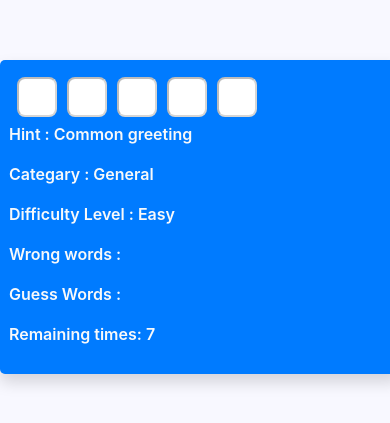
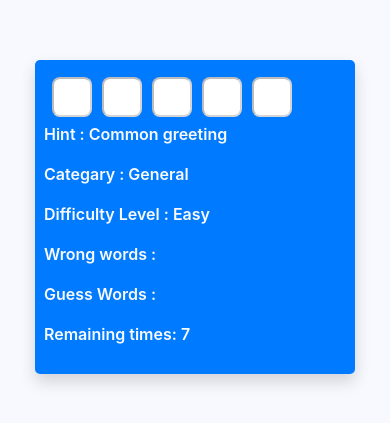
Before and after one commit to M-Adil-code/Word-Guess-Game, a plain HTML site: page index.html in a window 390 px wide. Shown: the part 205-628 px from the top of the page. Drawn offline with nearby package versions, Linux system fonts and the light colour scheme.

Commit message:
fixing width

```diff
--- a/style.css
+++ b/style.css
@@ -2,7 +2,7 @@ body{
 	background: ghostwhite;
 }
 .container{
-	width: clamp(400px, 70%, 200px) !important;
+    width: clamp(320px, 80vw, 400px) !important;
 	height: auto;
 	margin: auto;
 	transform: translateY(calc(50vh - 50%));
```
